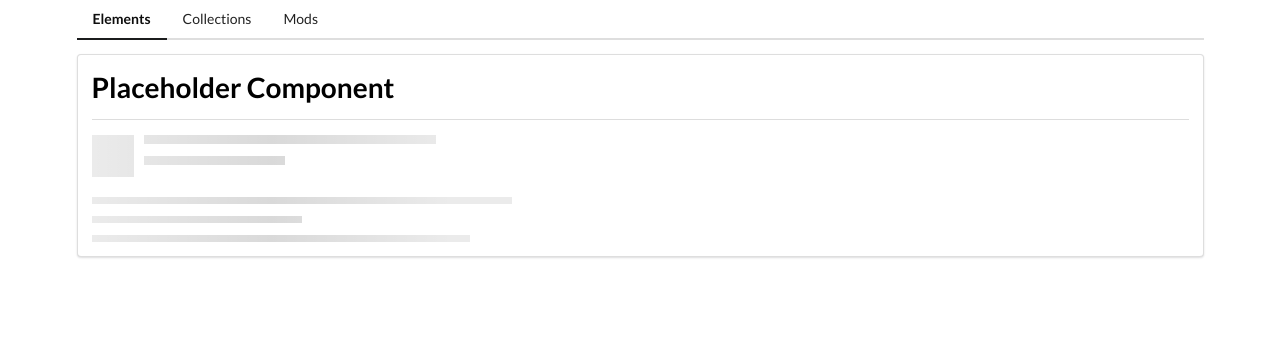
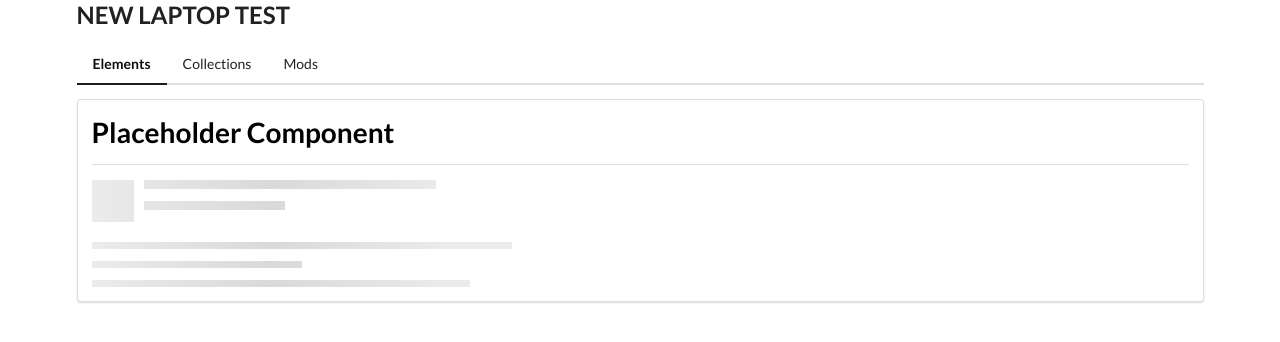
Before and after one commit to Tony940426/Angular-Comps, an Angular app: page /elements in a window 1280 px wide. Shown: the top 342 px of the page. Built offline with nearby package versions, Linux system fonts and the light colour scheme.

Commit message:
Testing new laptop

```diff
--- a/angular.json
+++ b/angular.json
@@ -94,5 +94,8 @@
         }
       }
     }
+  },
+  "cli": {
+    "analytics": false
   }
 }
--- a/src/app/app.component.html
+++ b/src/app/app.component.html
@@ -1,4 +1,5 @@
 <div class="ui container">
+  <H2>NEW LAPTOP TEST</H2>
     <div class="ui secondary pointing menu">
       <a routerLink="/elements" routerLinkActive="active" class="item">Elements</a>
       <a routerLink="/collections" routerLinkActive="active" class="item">Collections</a>
```
